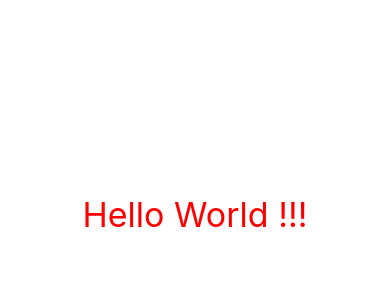
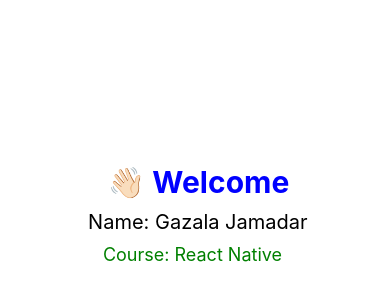
Before and after one commit to Gazala939/firstappnative, a React Native app: screen / in a window 390 px wide. Shown: the part 208-508 px from the top of the page. Built offline with nearby package versions, Linux system fonts and the light colour scheme.

Commit message:
Add the styleSheet

```diff
--- a/App.tsx
+++ b/App.tsx
@@ -1,13 +1,43 @@
-import { Text, View } from 'react-native';
+import { StyleSheet, Text, View } from 'react-native';
 
 function App() {
   return (
-    <View style={{ flex: 1, justifyContent: 'center', alignItems: 'center' }}>
-      <Text style={{ color: 'red', fontSize: 34 }}>
-        Hello World !!!
-      </Text>
+    <View style = {styles.container}>
+      <Text style = {styles.title}> 👋🏻 Welcome</Text>
+      <Text style = {styles.name}> Name: Gazala Jamadar</Text>
+      <Text style = {styles.course}>Course: React Native </Text>
+
     </View>
   );
 }
 
+const styles = StyleSheet.create({
+
+    container:{
+        flex:1,
+        justifyContent : 'center',
+        alignItems: 'center',
+        backgroundColor: '#ffffff',
+    },
+
+    title:{
+        fontSize: 30,
+        fontWeight: 'bold',
+        color:'blue'
+    },
+
+    name:{
+        fontSize: 20,
+        color:'Black',
+        marginTop:10,
+    },
+
+    course:{
+        color:'green',
+        marginTop:10,
+        fontSize:18,
+    },
+
+
+})
 export default App;
```
